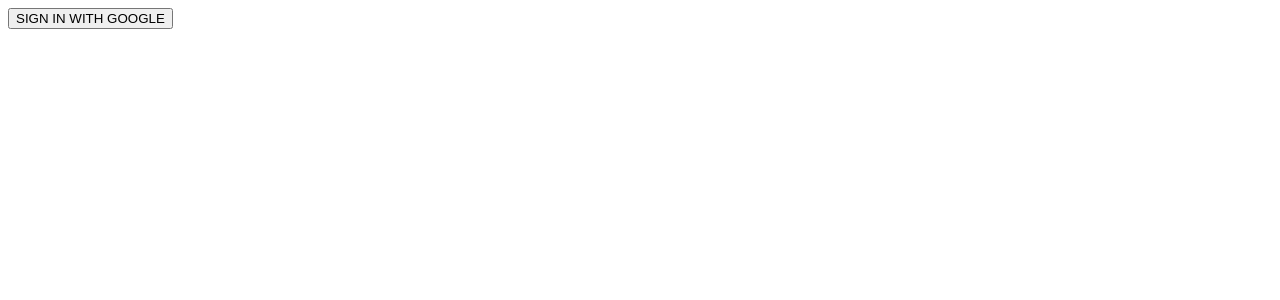
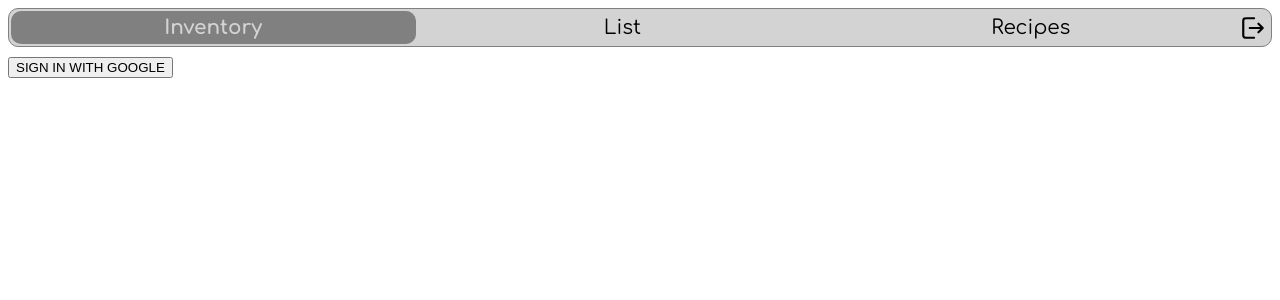
Before and after one commit to lpd8987/ProjectKIM, a Vue app: page /signIn in a window 1280 px wide. Shown: the top 300 px of the page. Built offline with nearby package versions, Linux system fonts and the light colour scheme; no server answers.

Commit message:
list reads in from firstore now

```diff
--- a/src/App.vue
+++ b/src/App.vue
@@ -1,11 +1,26 @@
 <script setup lang="ts">
 import { RouterView } from 'vue-router'
+import Nav from './components/Nav.vue';
 </script>
 
 <template>
-    <RouterView></RouterView>
+    <Nav/>
+
+    <Transition name="fade">
+        <RouterView></RouterView>
+    </Transition>
+
 </template>
 
 <style scoped>
+    .fade-enter-active,
+    .fade-leave-active {
+        transition: all 0.5s ease;
+    }
 
+    .fade-enter-from,
+    .fade-leave-to {
+        opacity: 0;
+        transform: translateY(300px);
+    }
 </style>
--- a/src/FirebaseInteraction.ts
+++ b/src/FirebaseInteraction.ts
@@ -2,10 +2,6 @@
 import { fbApp } from "@/main";
 import type { Item } from "./components/InventoryManagement/Types";
 import { collection, query, where, getDocs } from "firebase/firestore";
-
-type InventoryItem = {
-    amount: number
-}
 
 async function getDataItem(collection: string, item: string) : Promise<DocumentSnapshot<DocumentData, DocumentData> | undefined>
 {
@@ -37,17 +33,6 @@
     return returnObj;
 }
 
-async function addInventoryCollection(uid : string) {
-    //console.log("addInventoryCollection")
-    const docTemplate = doc(getFirestore(fbApp), `inventories`, uid);
-    try{
-        await setDoc(docTemplate, {});
-    }
-    catch (error: any) {
-        console.log(error.message)
-    }
-}
-
 async function addInventoryItem(uid: string, itemName : string, itemData: Item) {
     //console.log('addInventoryItem');
     const docTemplate = doc(getFirestore(fbApp), `/inventories/${uid}/items/${itemName}`);
@@ -62,19 +47,26 @@
     }
 }
 
-async function hasInventory(uid : string) : Promise<boolean> {
-    let data = await getDataItem('inventories', uid);
+async function getListCollection() {
+    const db = getFirestore(fbApp);
+    const currUser = localStorage.getItem('uuid');
+    const inventoryCollectionRef = collection(db, `/lists/${currUser}/items`);
 
-    //console.log("data", data);
+    const q = query(inventoryCollectionRef);
+    const querySnapshot = await getDocs(q);
 
-    if(data?.exists()) return true;
-    else return false;
+    //console.log('querySnapshot', querySnapshot);
+
+    const returnObj : DocumentData[]= []
+
+    querySnapshot.forEach((doc) => returnObj.push(doc.data()));
+    return returnObj;
 }
+
 
 export {
     getDataItem,
-    hasInventory,
-    addInventoryCollection,
     addInventoryItem,
-    getInventoryCollection
+    getInventoryCollection,
+    getListCollection,
 }
--- a/src/components/GroceryList/GroceryList.vue
+++ b/src/components/GroceryList/GroceryList.vue
@@ -1,13 +1,67 @@
 <script setup lang="ts">
-    import Nav from "./../Nav.vue"
-    import ListItem from './ListItem.vue'
+    import GroceryListItem from './GroceryListItem.vue';
+    import { fbApp } from "@/main";
+    import { getListCollection } from './../../FirebaseInteraction'
+    import { onMounted, ref } from 'vue';
+    import LoadingScreen from './../LoadingScreen.vue'
+    import { useFormStore } from '../../stores/FormStore'
+    import { getAuth } from "firebase/auth";
+    import type { ListItem } from '../InventoryManagement/Types';
+
+
+    const auth = getAuth(fbApp);
+    const existingSessionData = JSON.parse(sessionStorage.getItem(`firebase:authUser:${import.meta.env.VITE_APP_FIREBASE_KEY}:${auth.name}`)!);
+    localStorage.setItem("uuid", existingSessionData.uid);
+
+    const formStore = useFormStore();
+
+    const uuid = localStorage.getItem("uuid");
+
+    const dbData = ref<Array<object>>();
+
+    const loading = ref<boolean>(false);
+
+    async function checkList() : Promise<void> {
+        if(!uuid) return;
+
+        loading.value = true;
+        dbData.value = await getListCollection();
+        loading.value = false;
+    }
+
+    onMounted(async () => {
+        setTimeout(await checkList, 100);
+    })
 </script>
 
 <template>
-    <Nav :active-page="'list'"/>
     <h1>YOUR GROCERY LIST:</h1>
-    <ListItem></ListItem>
+    <div class="list">
+        <div v-if="dbData && dbData.length > 0">
+            <GroceryListItem
+                v-for="(item, index) of dbData"
+                :data="(item as ListItem)"
+                @delete-item="async () => await checkList()"
+            />
+        </div>
+        <div v-else-if="dbData && dbData.length === 0">
+            No items found
+        </div>
+    </div>
+
+    <Transition name="slide">
+        <LoadingScreen v-if="loading"/>
+    </Transition>
 </template>
 
 <style scoped>
+    .slide-enter-active,
+    .slide-leave-active {
+        transition: all .5s ease;
+    }
+
+    .slide-enter-from,
+    .slide-leave-to {
+        opacity: 0%;
+    }
 </style>
--- a/src/components/InventoryManagement/Inventory.vue
+++ b/src/components/InventoryManagement/Inventory.vue
@@ -1,5 +1,4 @@
 <script setup lang="ts">
-    import Nav from './../Nav.vue'
     import { fbApp } from "@/main";
     import { getInventoryCollection } from './../../FirebaseInteraction'
     import { onMounted, ref } from 'vue';
@@ -9,7 +8,6 @@
     import type { Item } from './Types';
     import { useFormStore } from '../../stores/FormStore'
     import { PlusIcon } from '../Icons';
-    import ActionVerification from './ActionVerification.vue';
     import { getAuth } from "firebase/auth";
 
     const auth = getAuth(fbApp);
@@ -33,15 +31,13 @@
     }
 
     onMounted(async () => {
-        await checkInventory();
+        setTimeout(await checkInventory, 100);
     })
 
 </script>
 
 <template>
     <div>
-        <Nav :active-page="'inventory'"/>
-
         <div class="pageTitle">YOUR KITCHEN INVENTORY</div>
 
         <div class="inventory">
@@ -89,7 +85,7 @@
         align-items: center;
         justify-content: space-between;
         font-size: 24px;
-        width: 60%;
+        width: 80%;
         padding: 15px;
         border-radius: 15px;
     }
@@ -101,10 +97,11 @@
         justify-content: center;
         align-items: center;
         position: absolute;
-        bottom: 0%;
-        left: 0%;
-        width: 100%;
-        border-top: 1px solid gray;
+        bottom: 7px;
+        left: 7px;
+        width: calc(100% - 14px);
+        border: 1px solid gray;
+        border-radius: 10px;
         padding-top: 5px;
         padding-bottom: 5px;
         background-color: lightgray;
@@ -124,7 +121,8 @@
     .pageTitle {
         font-weight: 900;
         font-family: 'Comfortaa', sans-serif;
-        font-size: 24px;
+        font-size: 22px;
+        text-align: center;
     }
 
 
--- a/src/components/Nav.vue
+++ b/src/components/Nav.vue
@@ -3,16 +3,14 @@
     import { SignOutIcon } from './Icons'
     import { signOutSession } from './OAuth/OAuth'
     import router from './../router'
+    import { ref } from 'vue';
     import { useFormStore } from '@/stores/FormStore';
     import ActionVerification from './InventoryManagement/ActionVerification.vue';
 
+    const active = ref<string>('inventory');
     const formStore = useFormStore();
 
-    const props = defineProps({
-        activePage: {
-            type: String
-        }
-    })
+    const emits = defineEmits(['activeChanged'])
 
     async function signOut() {
         await signOutSession();
@@ -21,20 +19,42 @@
         formStore.signOutOpen = false
     }
 
+    function setActivePage (page : string) {
+        active.value = page;
+    }
+
 </script>
 
 <template>
     <div class="nav">
-        <div class="links">
-            <RouterLink class="link" v-if="props.activePage !== 'inventory'" :to="'/inventory'">Inventory</RouterLink>
-            <RouterLink class="link" v-if="props.activePage !== 'list'" :to="'/list'">List</RouterLink>
-            <RouterLink class="link" v-if="props.activePage !== 'recipes'" :to="'/recipes'">Recipes</RouterLink>
-        </div>
+
+        <RouterLink
+            :class="active === 'inventory'? 'linkActive' : 'link'"
+            @click="setActivePage('inventory')"
+            :to="'/inventory'"
+        >
+            Inventory
+        </RouterLink>
+
+        <RouterLink
+            :class="active === 'list'? 'linkActive' : 'link'"
+            @click="setActivePage('list')"
+            :to="'/list'"
+        >
+            List
+        </RouterLink>
+
+        <RouterLink
+            :class="active === 'recipes'? 'linkActive' : 'link'"
+            @click="setActivePage('recipes')"
+            :to="'/recipes'"
+        >
+            Recipes
+        </RouterLink>
 
         <div
             class="signOutBtn"
             @click="formStore.signOutOpen = true">
-            Sign Out &nbsp;
             <SignOutIcon/>
         </div>
     </div>
@@ -59,6 +79,8 @@
         flex-direction: row;
         justify-content: center;
         align-items: center;
+        margin-left: 5px;
+        margin-right: 5px;
     }
 
     .nav {
@@ -70,22 +92,16 @@
         border: 1px solid gray;
         background-color: lightgray;
         margin-bottom: 10px;
-        border-radius: 10px 10px 0px 0px;
+        border-radius: 10px 10px 10px 10px;
 
     }
 
-    .links {
-        width: 60%;
-        display: flex;
-        flex-direction: row;
-        justify-content: space-evenly;
-        align-items: center;
-    }
-
     .link {
+        transition-property: border-radius, color, background-color;
+        transition-duration: .5s;
+        transition-timing-function: ease;
         text-align: center;
         width: 90%;
-        border-right: 1px solid gray;
         padding: 5px;
         margin: 2px;
         font-size: 20px;
@@ -93,4 +109,22 @@
         font-family: 'Comfortaa', sans-serif;
         color: black;
     }
+
+    .linkActive {
+        transition-property: border-radius, color, background-color;
+        transition-duration: .5s;
+        transition-timing-function: ease;
+        text-align: center;
+        width: 90%;
+        border-right: 1px solid gray;
+        background-color: gray;
+        color: lightgray;
+        border-radius: 10px;
+        padding: 5px;
+        margin: 2px;
+        font-size: 20px;
+        text-decoration: none;
+        font-family: 'Comfortaa', sans-serif;
+        font-weight: 900;
+    }
 </style>
```
Also changed, not shown: src/components/GroceryList/GroceryListItem.vue (renamed from src/components/GroceryList/ListItem.vue, +57 -8 lines).
